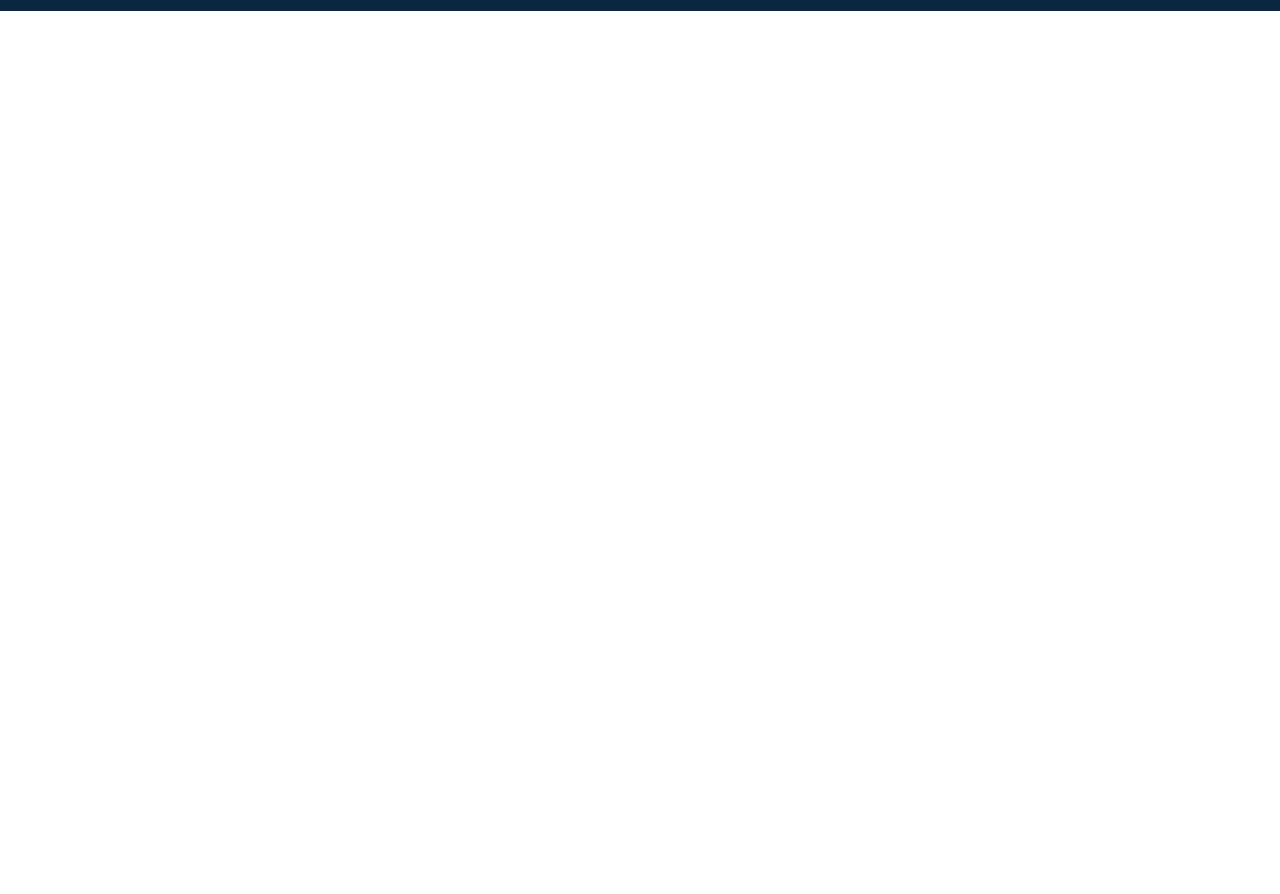
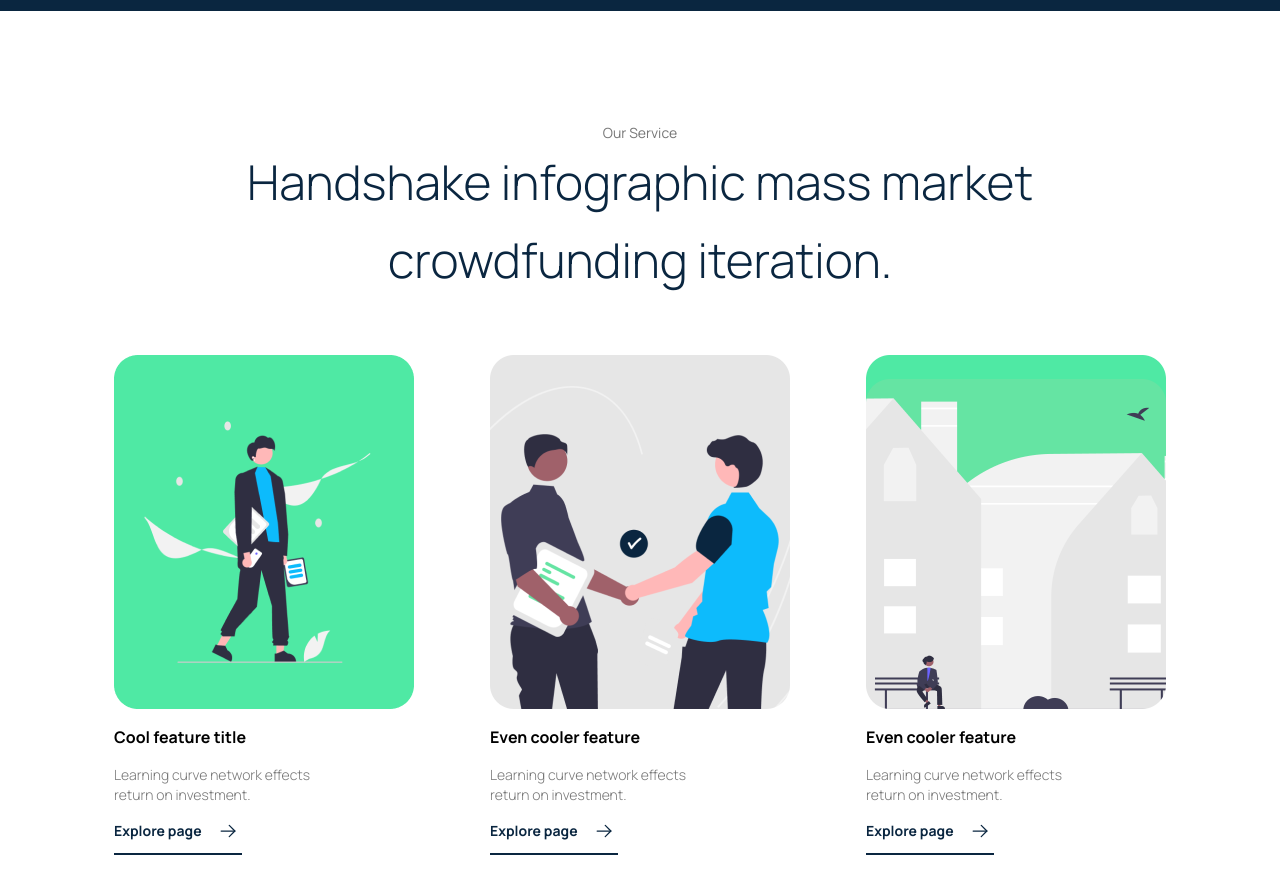
Before and after one commit to eder-riente/boldo, a React (Vite) app: page / in a window 1280 px wide. Shown: the part 780-1674 px from the top of the page. Before the commit the page ends 800 px from the top, so only its background shows below. Built offline with nearby package versions, Linux system fonts and the light colour scheme.

Commit message:
feat: card explore page

```diff
--- a/src/pages/Home.tsx
+++ b/src/pages/Home.tsx
@@ -1,4 +1,5 @@
 import { Header } from "../components/Header";
+import { ArrowRight } from "phosphor-react";
 
 export function Home() {
   return (
@@ -32,6 +33,78 @@ export function Home() {
           <img src="/src/assets/rectangle.png" alt="logos" />
         </div>
       </section>
+      <section className="px-24 py-14">
+        <div className="flex flex-col items-center justify-evenly w-full px-24 py-14 bg-gray-50">
+          <span className="text-sm text-gray-600 text-center">Our Service</span>
+          <h1 className="text-5xl font-sans font-light text-blue-900 leading-relaxed text-center w-[50rem]">
+            Handshake infographic mass market crowdfunding iteration.
+          </h1>
+        </div>
+        <div className="grid grid-cols-3 gap-10 place-items-center">
+          <div className="flex flex-col gap-4">
+            <img
+              className="w-[300px] h-[354px]"
+              src="/src/assets/card-1.png"
+              alt="card 1"
+            />
+            <strong className="text-base font-sans font-bold">
+              Cool feature title
+            </strong>
+            <p className="text-sm text-gray-600 font-light">
+              Learning curve network effects <br />
+              return on investment.
+            </p>
+            <a
+              href=""
+              className=" flex items-center text-sm font-bold gap-4 text-blue-900 border-b-2 border-b-blue-900 w-32 pb-3"
+            >
+              Explore page
+              <ArrowRight size={20} />
+            </a>
+          </div>
+          <div className="flex flex-col gap-4">
+            <img
+              className="w-[300px] h-[354px]"
+              src="/src/assets/card-2.png"
+              alt="card 1"
+            />
+            <strong className="text-base font-sans font-bold">
+              Even cooler feature
+            </strong>
+            <p className="text-sm text-gray-600 font-light">
+              Learning curve network effects <br /> return on investment.
+            </p>
+            <a
+              href=""
+              className=" flex items-center text-sm font-bold gap-4 text-blue-900 border-b-2 border-b-blue-900 w-32 pb-3"
+            >
+              Explore page
+              <ArrowRight size={20} />
+            </a>
+          </div>
+          <div className="flex flex-col gap-4">
+            <img
+              className="w-[300px] h-[354px]"
+              src="/src/assets/card-3.png"
+              alt="card 1"
+            />
+            <strong className="text-base font-sans font-bold">
+              Even cooler feature
+            </strong>
+            <p className="text-sm text-gray-600 font-light">
+              Learning curve network effects
+              <br /> return on investment.
+            </p>
+            <a
+              href=""
+              className=" flex items-center text-sm font-bold gap-4 text-blue-900 border-b-2 border-b-blue-900 w-32 pb-3"
+            >
+              Explore page
+              <ArrowRight size={20} />
+            </a>
+          </div>
+        </div>
+      </section>
     </>
   );
 }
```
